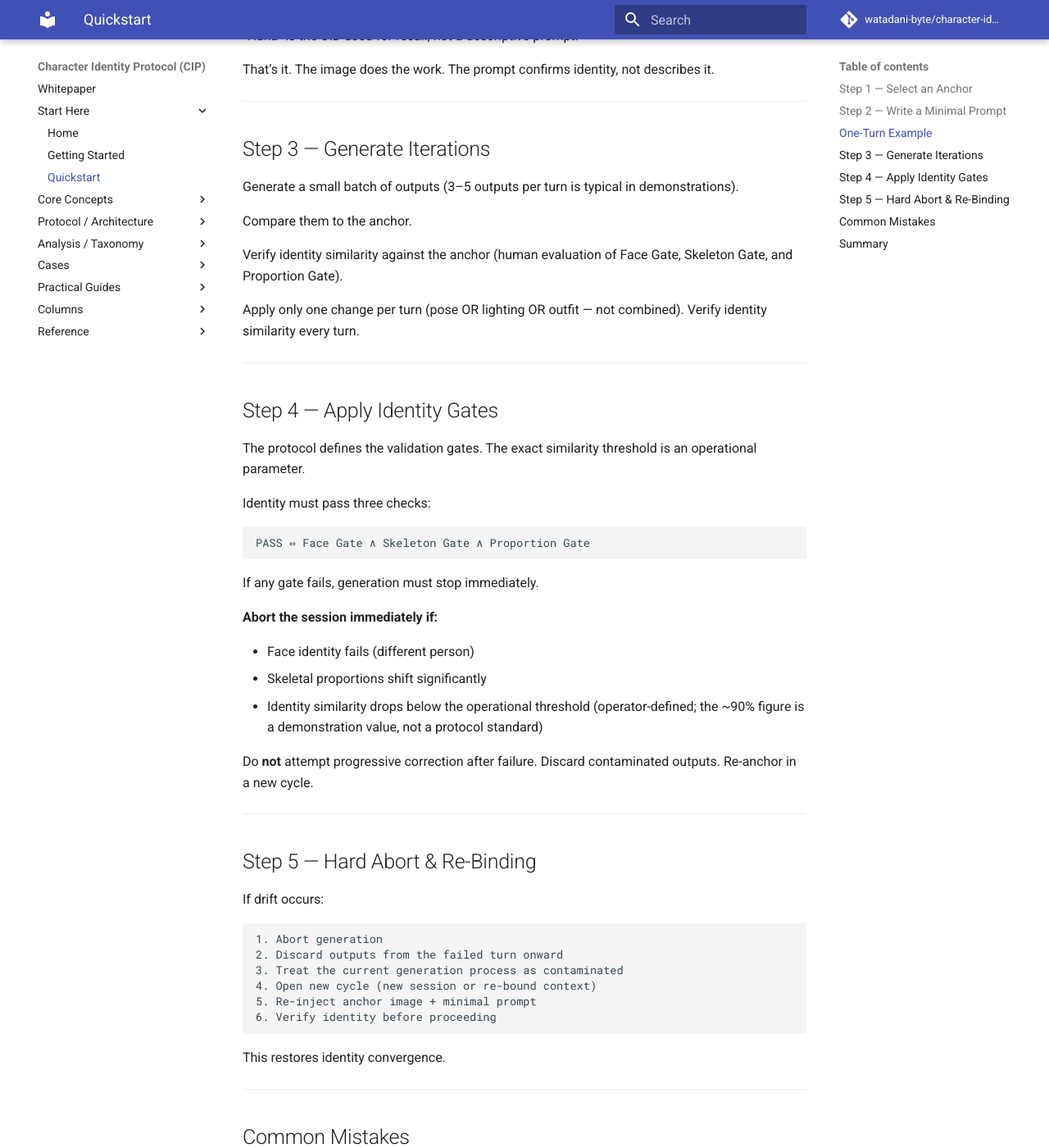
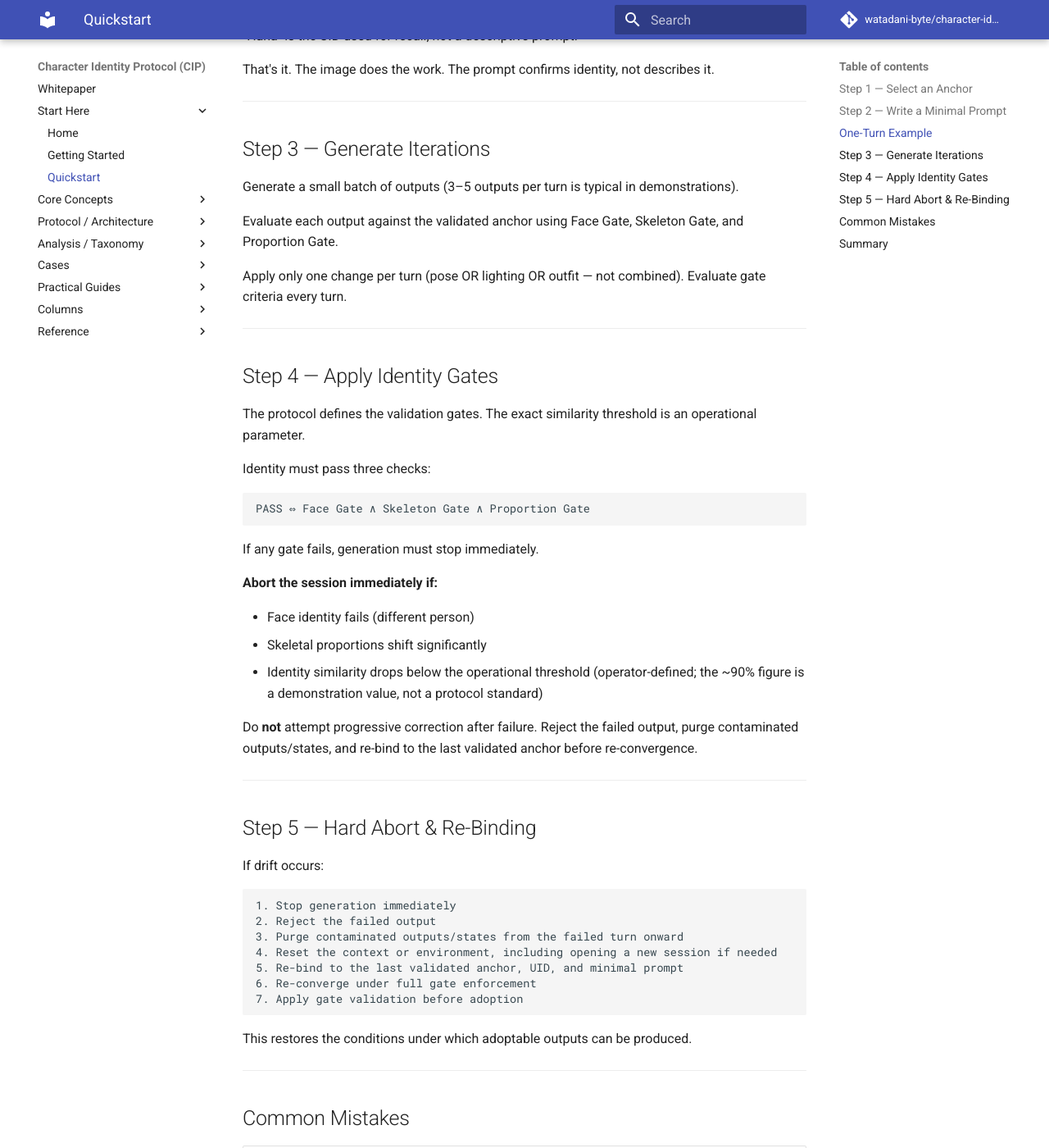
Before and after one commit to watadani-byte/character-identity-protocol, an MkDocs documentation site: the page built from docs/quickstart.md, in a window 1280 px wide and 1400 px high, scrolled down 1808 px. Shown: the whole window at 82% size. Built offline with MkDocs 1.6.1 and Material for MkDocs 9.7.7, drawn with Linux system fonts in a browser that asks for light colours; comment, search, counter and statistics services are not loaded; some of the changed text lies outside the part shown.

Commit message:
Revise CIP quickstart for clarity and precision
Updated terminology for clarity and precision in the CIP workflow. Enhanced descriptions of anchor selection, output evaluation, and error handling processes.

````diff
--- a/docs/quickstart.md
+++ b/docs/quickstart.md
@@ -2,10 +2,10 @@
 
 This guide explains the minimal workflow required to run CIP.
 
-CIP treats character identity as a convergence control problem.
+CIP treats character identity as an inference-time adoption-governance problem.
 
 CIP does not attempt to control the model.
-It controls the operational conditions under which identity converges.
+It governs the workflow conditions under which reconstructed outputs are validated, adopted, rejected, purged, or re-bound.
 
 CIP operates entirely at inference time and requires no model modification.
 
@@ -21,7 +21,7 @@ The protocol uses three elements:
 
 ## Step 1 — Select an Anchor
 
-Choose a **converged image** that represents the correct character identity.
+Choose a **validated identity reference image** that represents the correct character identity.
 
 The anchor should be:
 
@@ -29,7 +29,7 @@ The anchor should be:
 - clearly identifiable
 - not a draft or exploratory result
 
-This image becomes the **identity reference**.
+This image becomes the **validated anchor**.
 
 *Anchor selection is operator-owned: the anchor is the target image the operator wants to reproduce. CIP governs the process after anchor selection.*
 
@@ -69,9 +69,9 @@ Assign a **UID (Unique Identifier)** — a name or label for the character. Used
 Call Model "Hana". Generate.
 ```
 
-“Hana” is the UID used for recall, not a descriptive prompt.
+"Hana" is the UID used for recall, not a descriptive prompt.
 
-That’s it. The image does the work. The prompt confirms identity, not describes it.
+That's it. The image does the work. The prompt confirms identity, not describes it.
 
 -----
 
@@ -79,12 +79,10 @@ That’s it. The image does the work. The prompt confirms identity, not describe
 
 Generate a small batch of outputs (3–5 outputs per turn is typical in demonstrations).
 
-Compare them to the anchor.
-
-Verify identity similarity against the anchor (human evaluation of Face Gate, Skeleton Gate, and Proportion Gate).
+Evaluate each output against the validated anchor using Face Gate, Skeleton Gate, and Proportion Gate.
 
 Apply only one change per turn (pose OR lighting OR outfit — not combined).
-Verify identity similarity every turn.
+Evaluate gate criteria every turn.
 
 -----
 
@@ -107,7 +105,7 @@ If any gate fails, generation must stop immediately.
 - Identity similarity drops below the operational threshold (operator-defined; the ~90% figure is a demonstration value, not a protocol standard)
 
 Do **not** attempt progressive correction after failure.
-Discard contaminated outputs. Re-anchor in a new cycle.
+Reject the failed output, purge contaminated outputs/states, and re-bind to the last validated anchor before re-convergence.
 
 -----
 
@@ -116,15 +114,16 @@ Discard contaminated outputs. Re-anchor in a new cycle.
 If drift occurs:
 
 ```
-1. Abort generation
-2. Discard outputs from the failed turn onward
-3. Treat the current generation process as contaminated
-4. Open new cycle (new session or re-bound context)
-5. Re-inject anchor image + minimal prompt
-6. Verify identity before proceeding
+1. Stop generation immediately
+2. Reject the failed output
+3. Purge contaminated outputs/states from the failed turn onward
+4. Reset the context or environment, including opening a new session if needed
+5. Re-bind to the last validated anchor, UID, and minimal prompt
+6. Re-converge under full gate enforcement
+7. Apply gate validation before adoption
 ```
 
-This restores identity convergence.
+This restores the conditions under which adoptable outputs can be produced.
 
 -----
 
@@ -134,9 +133,9 @@ This restores identity convergence.
 |-------------------------------------------|-----------------------------|-------------------------------------|
 |Verbose prompt with anchor                 |Optimization overrides anchor|Reduce to minimal prompt             |
 |Changing multiple conditions in one turn   |Compound drift               |One change per turn only             |
-|Continuing after identity failure          |Contamination accumulates    |Hard abort, re-anchor                |
-|Using a draft image as anchor              |Weak convergence baseline    |Use highest-purity output only       |
-|Not checking identity similarity every turn|Silent drift undetected      |Verify identity similarity every turn|
+|Continuing after identity failure          |Contamination accumulates    |Hard abort, purge, re-bind           |
+|Using a draft image as anchor              |Weak convergence baseline    |Use highest-purity validated output  |
+|Not evaluating gate criteria every turn    |Silent drift undetected      |Evaluate gate criteria every turn    |
 
 -----
 
@@ -151,7 +150,7 @@ Anchor → Minimal Prompt → Generation → Identity Gates
 If drift occurs:
 
 ```
-Hard Abort → Re-bind → Re-converge
+Hard Abort → Reject → Purge → Re-bind → Re-converge → Gate validation before adoption
 ```
 
 Identity is not generated.
````
Also changed, not shown: other parts of docs/quickstart.md (+1 -1 lines).
